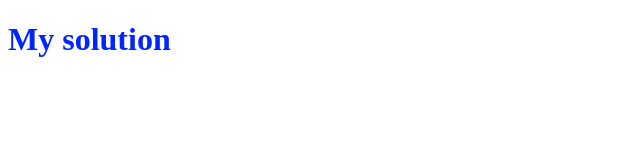
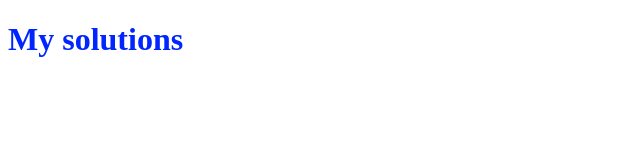
Before and after one commit to Technigo/application-remote-boot-camp, a plain HTML site: page code/index.html in a window 1280 px wide. Shown: the full height of the page, 0-640 px from the left. Drawn offline with Linux system fonts and the light colour scheme.

Commit message:
Update index.html

```diff
--- a/code/index.html
+++ b/code/index.html
@@ -9,7 +9,7 @@
 
 <body>
   <!-- YOUR CODE GOES HERE: -->
-  <h1>My solution</h1>
+  <h1>My solutions</h1>
 </body>
 
 </html>
```
